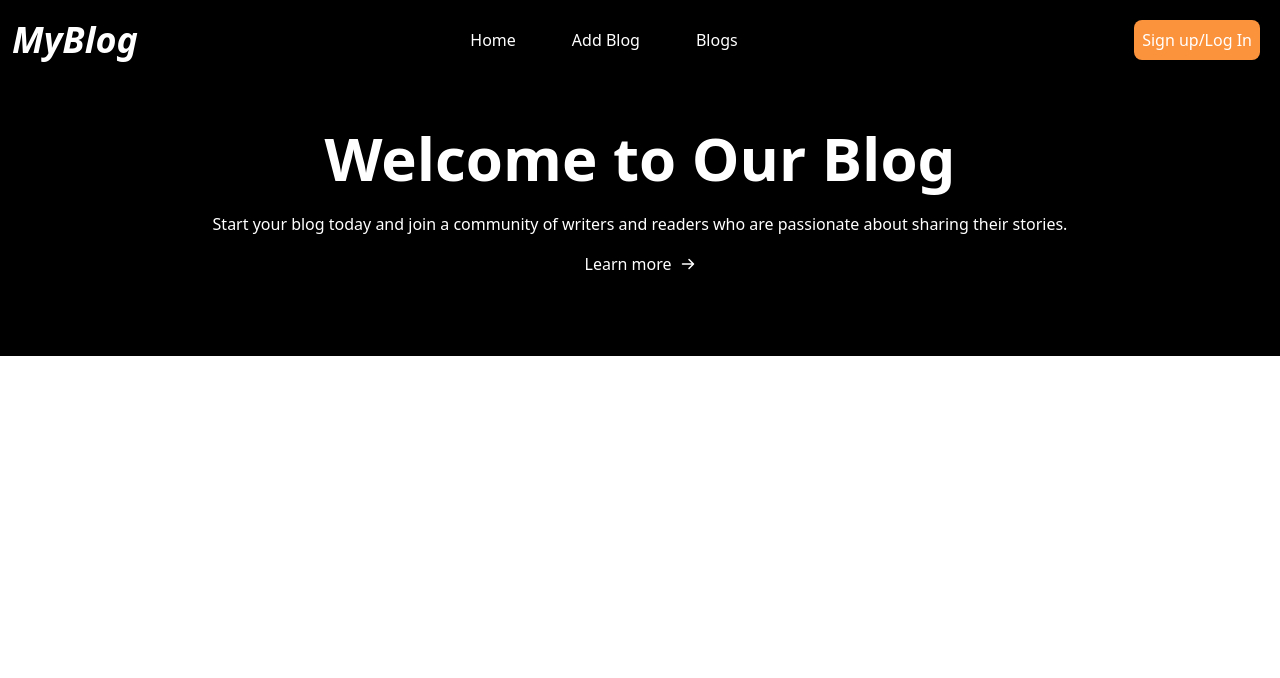
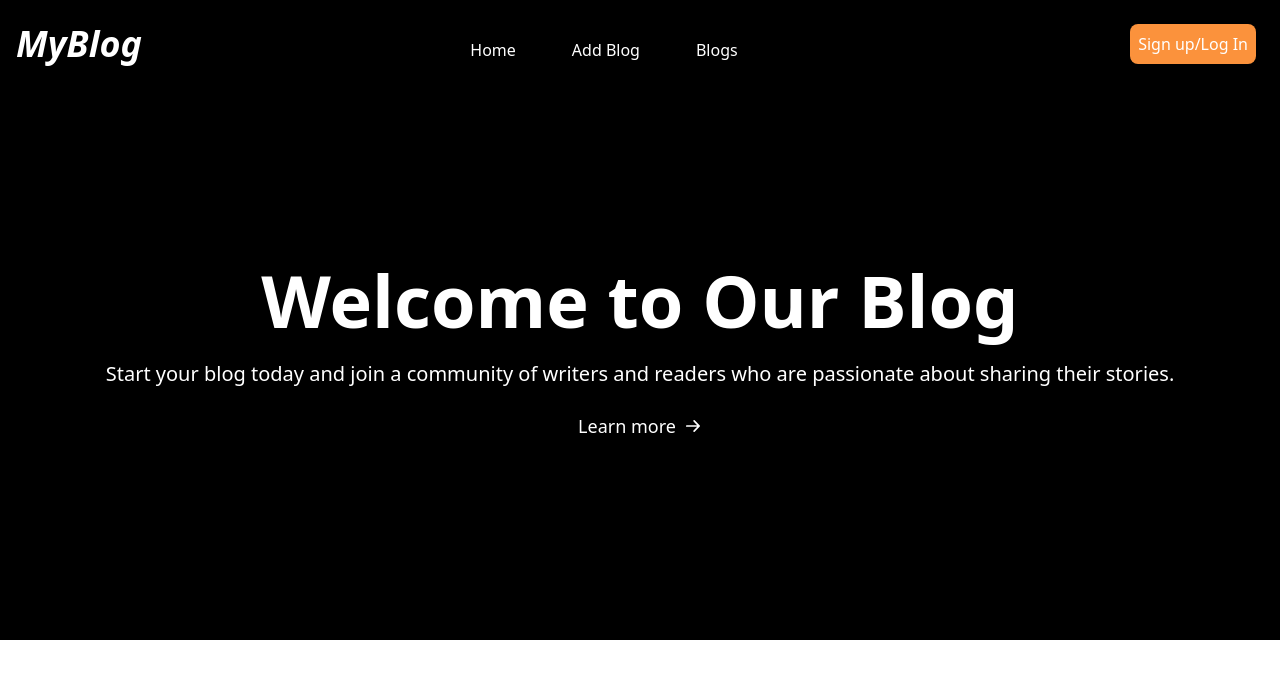
Before and after one commit to ayush-ac7/MyBlog, a React (Vite) app: page / in a window 1280 px wide. Shown: the top 678 px of the page. Built offline with nearby package versions, Linux system fonts and the light colour scheme.

Commit message:
updated UI

```diff
--- a/src/components/Banner.jsx
+++ b/src/components/Banner.jsx
@@ -3,15 +3,15 @@ import { Link } from "react-router-dom";
 
 const Banner = () => {
   return (
-    <div className="bg-black py-12">
+    <div className="bg-black py-44">
       <div className="text-white text-center">
-        <h1 className="text-6xl font-bold pb-6">Welcome to Our Blog</h1>
-        <p className="pb-4 text-base">
+        <h1 className="text-7xl font-bold pb-6">Welcome to Our Blog</h1>
+        <p className="pb-6 text-base text-xl">
           Start your blog today and join a community of writers and readers who
           are passionate about sharing their stories.
         </p>
-        <div className="pb-8">
-          <Link to="/" className="inline-flex items-center">
+        <div className="pb-6">
+          <Link to="/" className="inline-flex items-center text-lg">
             Learn more
             <PiArrowRightBold className="ml-2" />
           </Link>
--- a/src/components/Header.jsx
+++ b/src/components/Header.jsx
@@ -10,15 +10,15 @@ const Header = () => {
   ];
 
   return (
-    <div className="bg-black p-3">
+    <div className="bg-black p-4">
       <div className="flex items-center justify-between">
         <h1 className="text-white font-bold text-4xl italic">MyBlog</h1>
-        <div className="links flex">
+        <div className="links flex mt-3">
           {navItems.map(({ path, link }) => (
             <Link
               to={path}
               key={link}
-              className="hidden md:flex  text-white mr-14 cursor-pointer "
+              className="hidden md:flex  text-white mr-14  cursor-pointer hover:border-b-2 hover:border-white"
             >
               {link}
             </Link>
```
